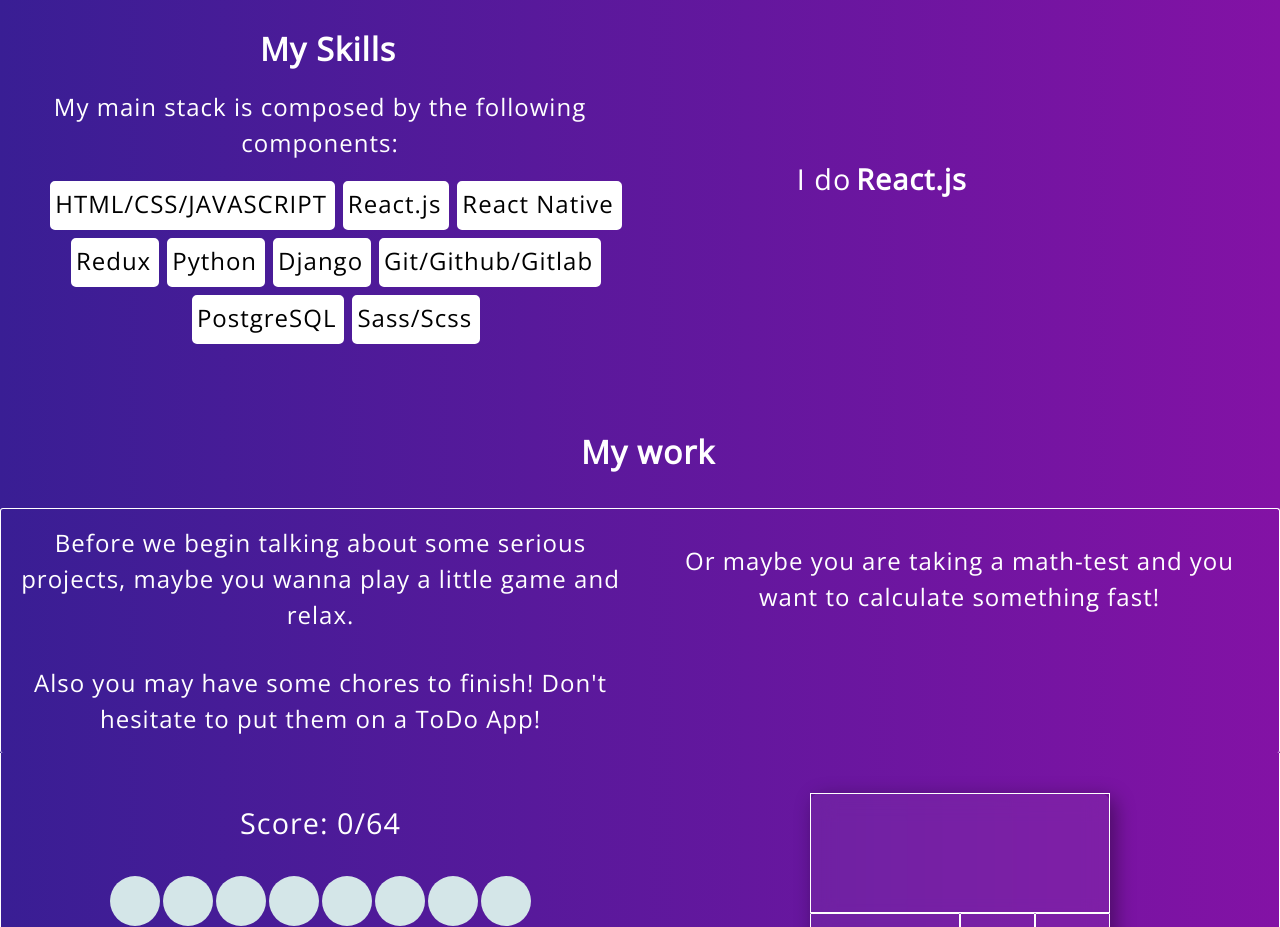
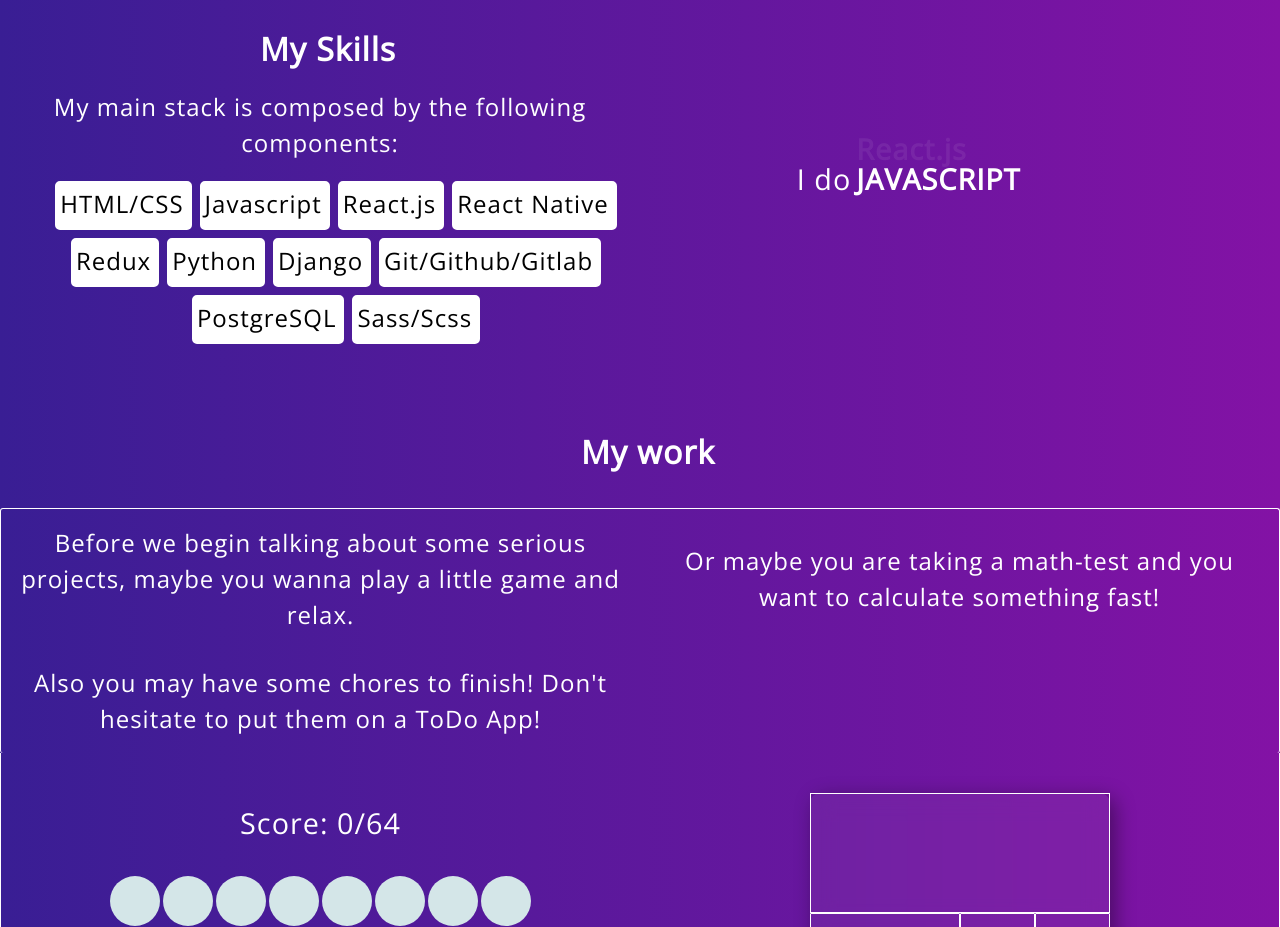
Before and after one commit to andreicioc133/Portofolio, a React (Create React App) app: page / in a window 1280 px wide. Shown: the part 1040-1967 px from the top of the page. Built offline with nearby package versions, Linux system fonts and the light colour scheme.

Commit message:
v1.9.4stable

```diff
--- a/src/Components/TechStack.js
+++ b/src/Components/TechStack.js
@@ -7,7 +7,8 @@ function TechStack() {
         >
             I do
                 <div class="rotate-words">
-                    <span>HTML/CSS/JAVASCRIPT</span>
+                    <span>HTML/CSS</span>
+                    <span>JAVASCRIPT</span>
                     <span>React.js</span>
                     <span>React-Native</span>
                     <span>Python</span>
--- a/src/Screens/MainScreen.js
+++ b/src/Screens/MainScreen.js
@@ -96,7 +96,8 @@ function MainScreen() {
             My main stack is composed by the following components:
           </p>
           <ul className="normalText unorderedListTechStack">
-            <li className="listItemTechStack">HTML/CSS/JAVASCRIPT</li>
+            <li className="listItemTechStack">HTML/CSS</li>
+            <li className="listItemTechStack">Javascript</li>
             <li className="listItemTechStack">React.js</li>
             <li className="listItemTechStack">React Native</li>
             <li className="listItemTechStack">Redux</li>
--- a/src/index.scss
+++ b/src/index.scss
@@ -152,7 +152,7 @@
     padding: 0 10px 0 5px;
     color: white;
     transition: color 0.25s ease-in-out;
-    animation: rotateWord 21s linear infinite 0s;
+    animation: rotateWord 24s linear infinite 0s;
     &:nth-child(2) {
         animation-delay: 3s;
     }
@@ -171,13 +171,16 @@
     &:nth-child(7) {
         animation-delay: 18s;
     }
+    &:nth-child(8) {
+        animation-delay: 21s;
+    }
 }
 
 @keyframes rotateWord {
     0% {
         opacity: 0;
     }
-    2% {
+    0.5% {
         opacity: 0;
         transform: translateY(-2rem);
     }
```
